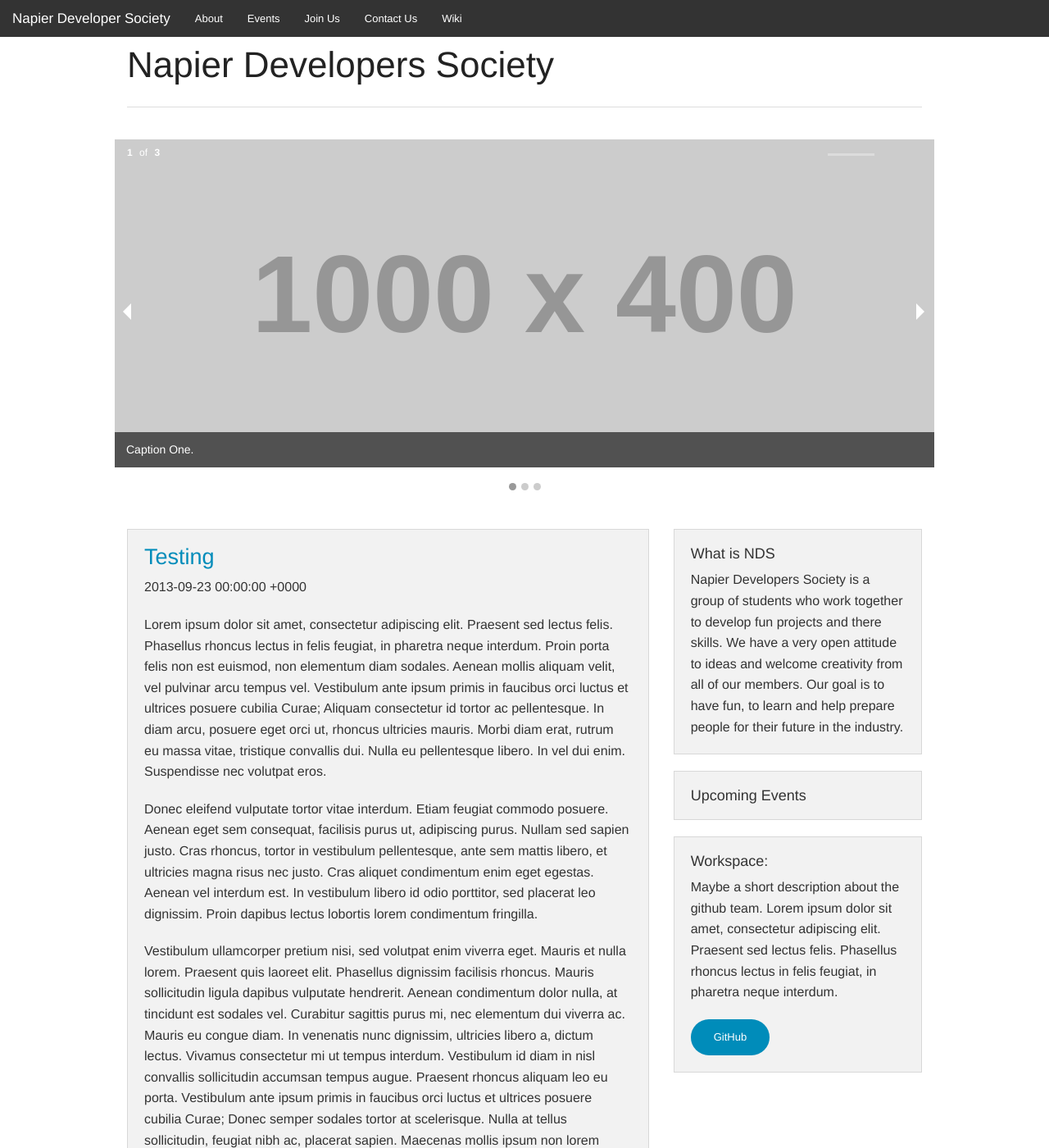
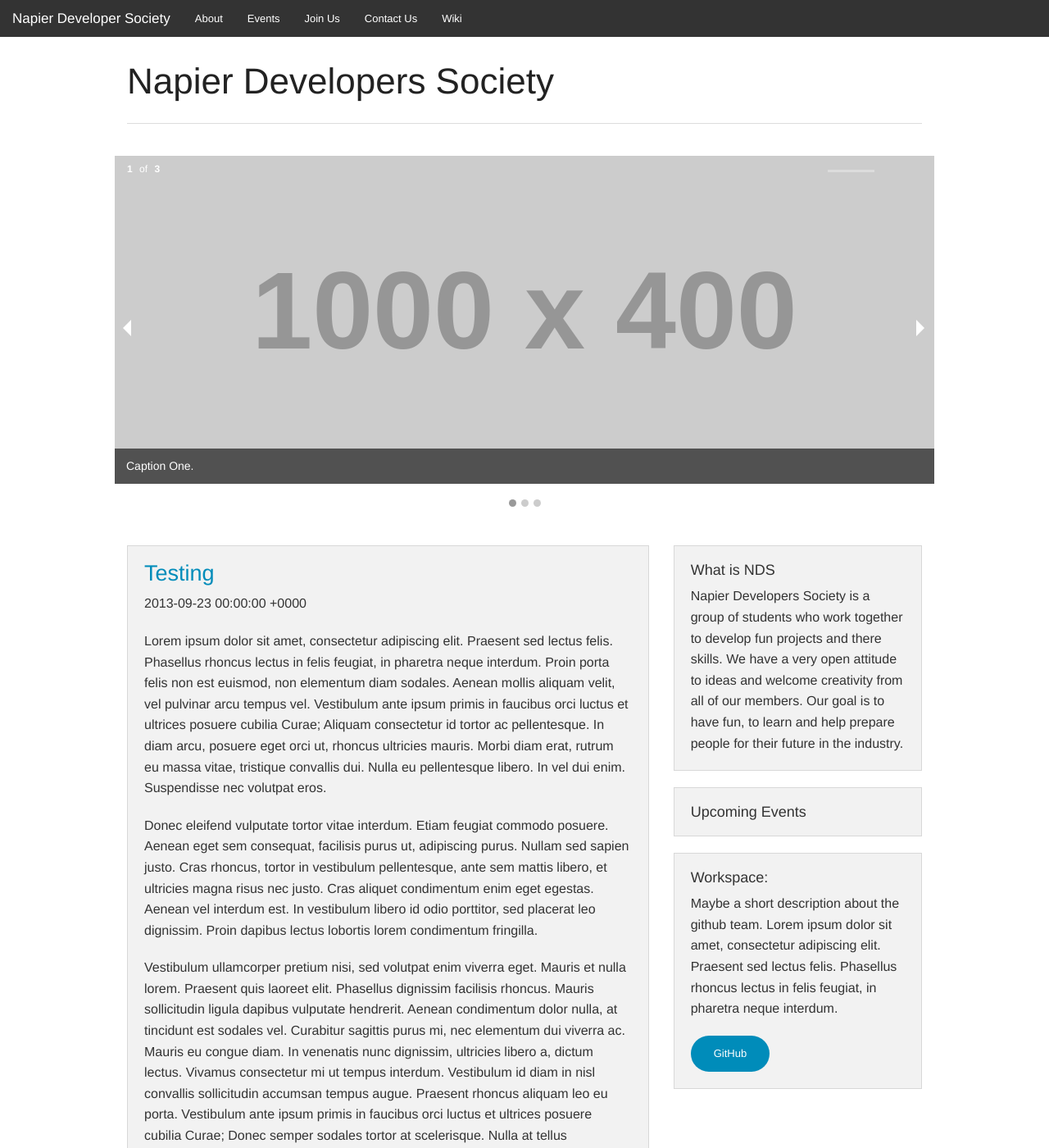
Before and after one commit to NapierDevSoc/NapierDevSoc.github.io, a Jekyll site: the page built from index.html, in a window 1280 px wide and 1400 px high. Shown: the whole window at 82% size. Built offline with Jekyll 4.4.1, drawn with Linux system fonts in a browser that asks for light colours; Markdown is read by kramdown in place of the engine named in the settings; the list of posts is cut into pages by our own code.

Commit message:
Just increased the body padding to look more natural.

```diff
--- a/assets/css/theme.css
+++ b/assets/css/theme.css
@@ -1,3 +1,3 @@
 body {
-  padding-top: 45px;
+  padding-top: 65px; /* The nav bar is 45px high */
 }
```
